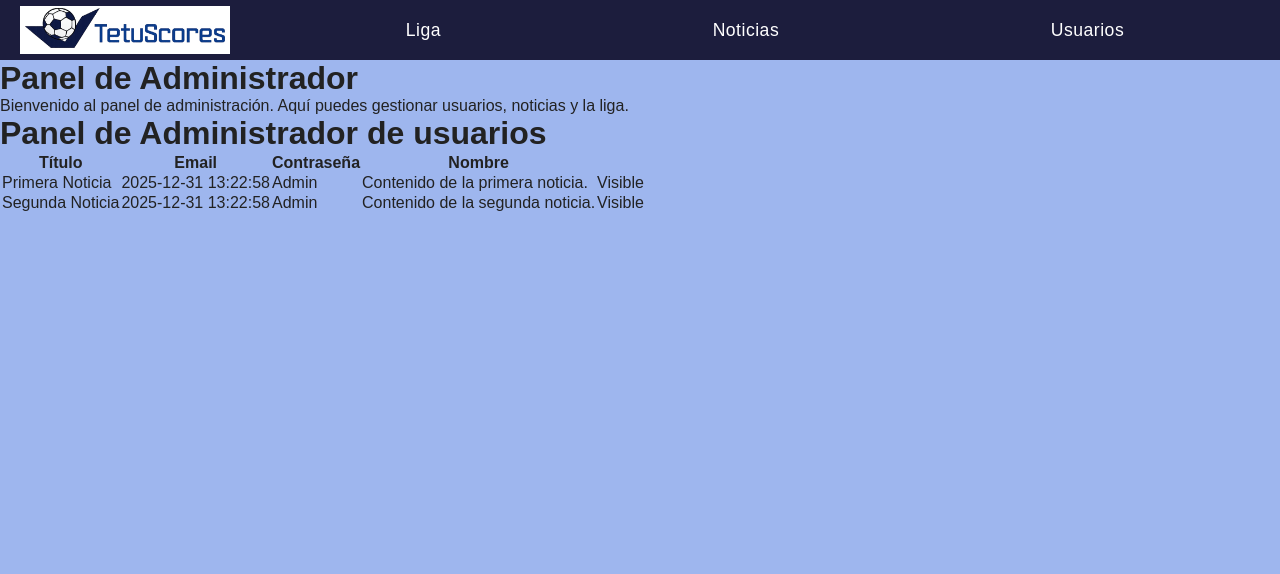
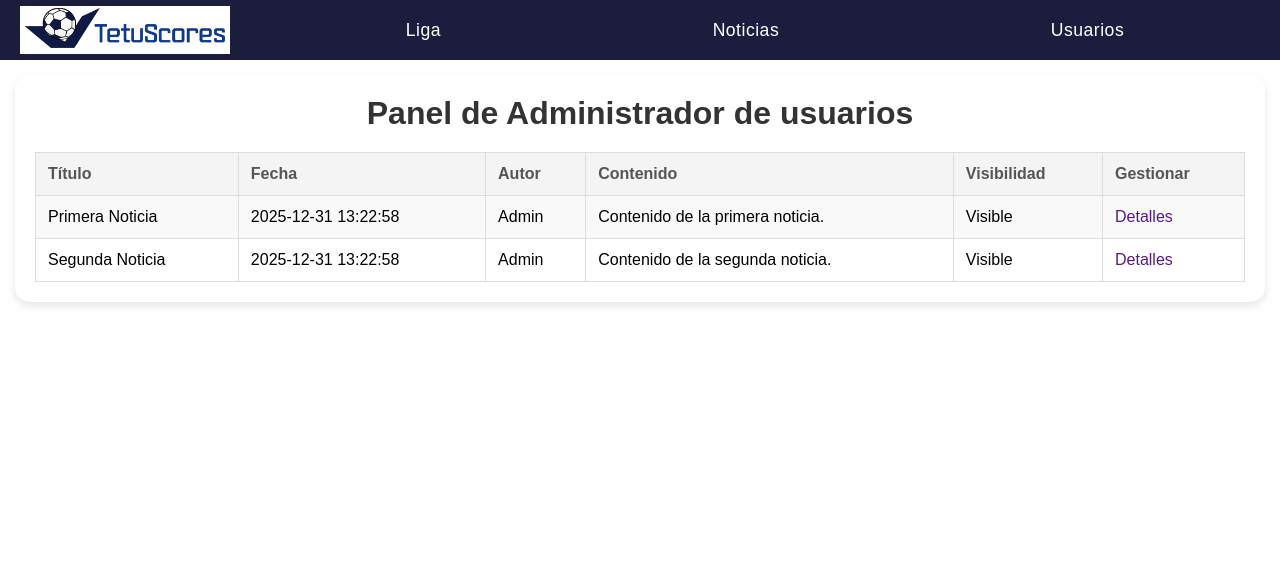
Before and after one commit to alvrodha/DisenoWEB-main, a PHP site: page /HTML/admin/noticias.php in a window 1280 px wide. Shown: the top 574 px of the page. Run offline with PHP 8.4, Linux system fonts and the light colour scheme; data comes from the database, SQL or seed files in the repository.

Commit message:
intento de implementación del background

```diff
--- /dev/null
+++ b/CSS/AdmNoticias.css
@@ -0,0 +1,39 @@
+#tabla {
+    background-color: white;
+    margin: 15px;
+    border-radius: 15px;
+    padding: 20px;
+    box-shadow: 0 4px 8px rgba(0, 0, 0, 0.1);
+    display: flex;
+    flex-direction: column;
+    align-items: center;
+}
+
+#tabla h1 {
+    color: #333;
+    margin-bottom: 20px;
+}
+
+#tabla table {
+    width: 100%;
+    border-collapse: collapse;
+}
+
+#tabla th, #tabla td {
+    border: 1px solid #ddd;
+    padding: 12px;
+    text-align: left;
+}
+
+#tabla th {
+    background-color: #f4f4f4;
+    color: #555;
+}
+
+#tabla tr:nth-child(even) {
+    background-color: #f9f9f9;
+}
+
+#tabla tr:hover {
+    background-color: #f1f1f1;
+}
--- a/CSS/default.css
+++ b/CSS/default.css
@@ -7,10 +7,18 @@
   text-decoration: none;
 }
 
-body {
-  background-color: #9eb6ee;
-  color: #222;
+/* ====== BACKGROUND ANIMADO ====== */
+#background {
+  position: fixed;
+  top: 0;
+  left: 0;
+  width: 100vw;
+  height: 100vh;
+  pointer-events: none;
+  z-index: -1;
+  display: block;
 }
+
 
 /* ====== MENÚ DE NAVEGACIÓN ====== */
 #nav {
@@ -42,7 +50,7 @@ body {
 }
 
 #nav li a {
-    display: block;
+  display: block;
   color: #ffffff;
   background-color: #1c1d3d;
   clip-path: polygon(20% 0, 100% 0, 80% 100%, 0 100%);
@@ -153,7 +161,7 @@ body {
 
 /* ====== CONTENIDO ====== */
 #content {
-  background-color: #9eb6ee ;
+
   min-height: 500px;
 
 }
--- a/HTML/admin/liga.php
+++ b/HTML/admin/liga.php
@@ -12,11 +12,12 @@ include_once('../../PHP/acciones.php');
     <link rel="icon" type="image/png" href="../../SRC/favicon.png">
     <title>TetuScores</title>
     <link rel="stylesheet" href="../../CSS/default.css"/>
+    <link rel="stylesheet" href="../../CSS/AdmLiga.css">
 </head>
 <body>
     <div id="nav">
         <div id="logo">
-            <a href="../../index.html"><img src="../../SRC/Logo1.png" alt="Logo" width="200px"></a>
+            <a href="../../index.php"><img src="../../SRC/Logo1.png" alt="Logo" width="200px"></a>
         </div>
         <ul id="nav-list">
             <li><a href="liga.php">Liga</a></li>
--- a/HTML/admin/noticias.php
+++ b/HTML/admin/noticias.php
@@ -11,6 +11,7 @@ include_once('../../PHP/funciones.php');
     <link rel="icon" type="image/png" href="../../SRC/favicon.png">
     <title>TetuScores</title>
     <link rel="stylesheet" href="../../CSS/default.css"/>
+    <link rel="stylesheet" href="../../CSS/AdmNoticias.css">
 </head>
 <body>
     <div id="nav">
@@ -26,8 +27,6 @@ include_once('../../PHP/funciones.php');
 
 <!-- Contenedor principal de todo el contenido de la página -->
     <div id="content">
-        <h1>Panel de Administrador</h1>
-        <p>Bienvenido al panel de administración. Aquí puedes gestionar usuarios, noticias y la liga.</p>
         <div id="tabla">
             <h1>Panel de Administrador de usuarios</h1>
             <?= mostrarNoticiasAdmin() ?>
--- a/HTML/home.php
+++ b/HTML/home.php
@@ -14,6 +14,7 @@ include_once('../PHP/funciones.php');
     <link rel="stylesheet" href="../CSS/home.css"/>
 </head>
 <body>
+    <canvas id="background"></canvas>
     <div id="nav">
         <div id="logo">
             <a href="../index.php"><img src="../SRC/Logo1.png" alt="Logo" width="200px"></a>
@@ -190,7 +191,7 @@ include_once('../PHP/funciones.php');
         <p>© 2025 TetuScores. Todos los derechos reservados.</p>
     </div>
 </div>
-
+<script src="../JS/background.js"></script>
 </body>
 <script>
     document.addEventListener("DOMContentLoaded", () => {
--- a/PHP/funciones.php
+++ b/PHP/funciones.php
@@ -1,7 +1,7 @@
 <?php
 
 function mostrarUsusarios() {
-    $titulos = [ "Usuario","Email","Contraseña"];
+    $titulos = [ "Usuario","Email","Contraseña", "Gestionar"];
     $msg = "<table>\n";
      // Identificador de la tabla
     $msg .= "<tr>";
@@ -46,7 +46,7 @@ function mostrarNoticias() {
 }
 
 function mostrarNoticiasAdmin(){
-    $titulos = [ "Título","Email","Contraseña","Nombre"];
+    $titulos = [ "Título","Fecha","Autor","Contenido", "Visibilidad", "Gestionar"];
     $msg = "<table>\n";
      // Identificador de la tabla
     $msg .= "<tr>";
@@ -67,6 +67,7 @@ function mostrarNoticiasAdmin(){
         } else {
             $msg .= "<td>Oculto</td>";
         }
+        $msg .= "<td><a href>Detalles</a></td>\n";
         $msg .= "</tr>\n";
     }
     $msg .= "</table>\n";
```
Also changed, not shown: JS/background.js (added, +69 -0 lines), CSS/AdmLiga.css (added).
